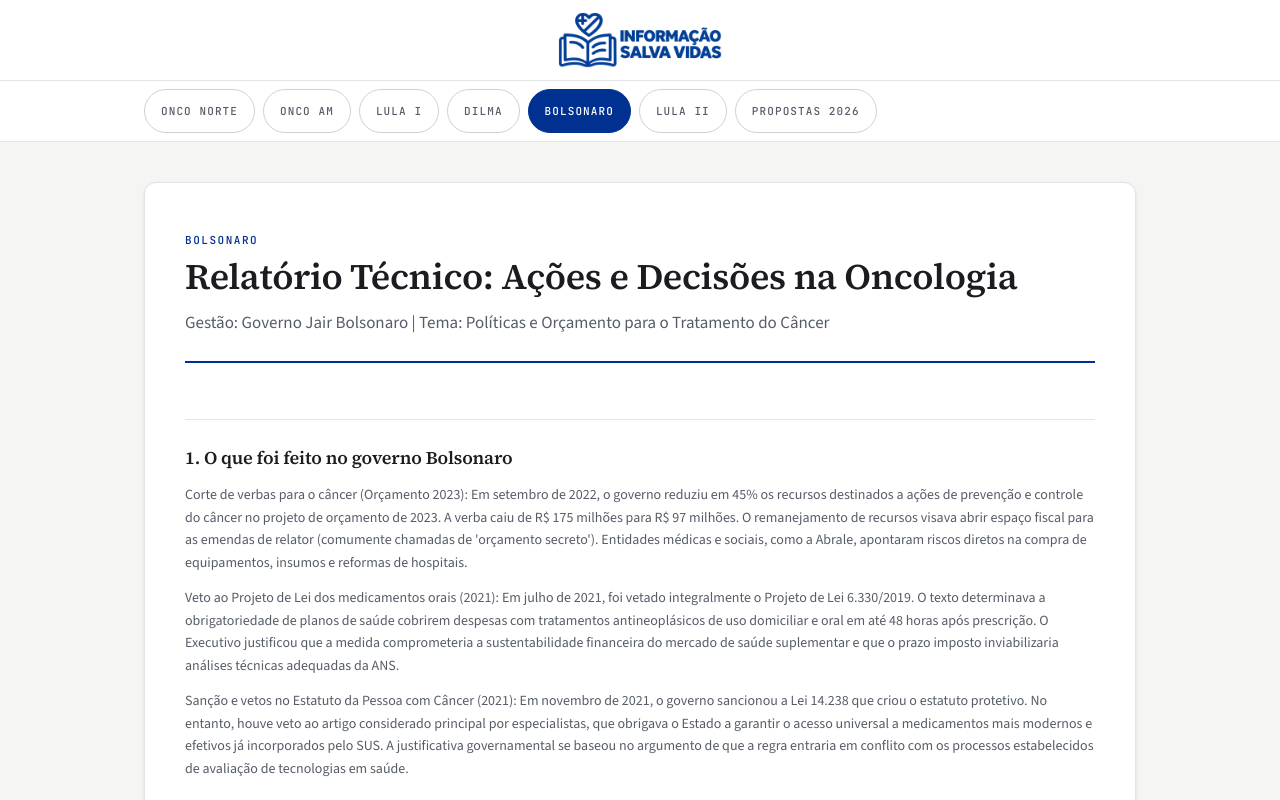
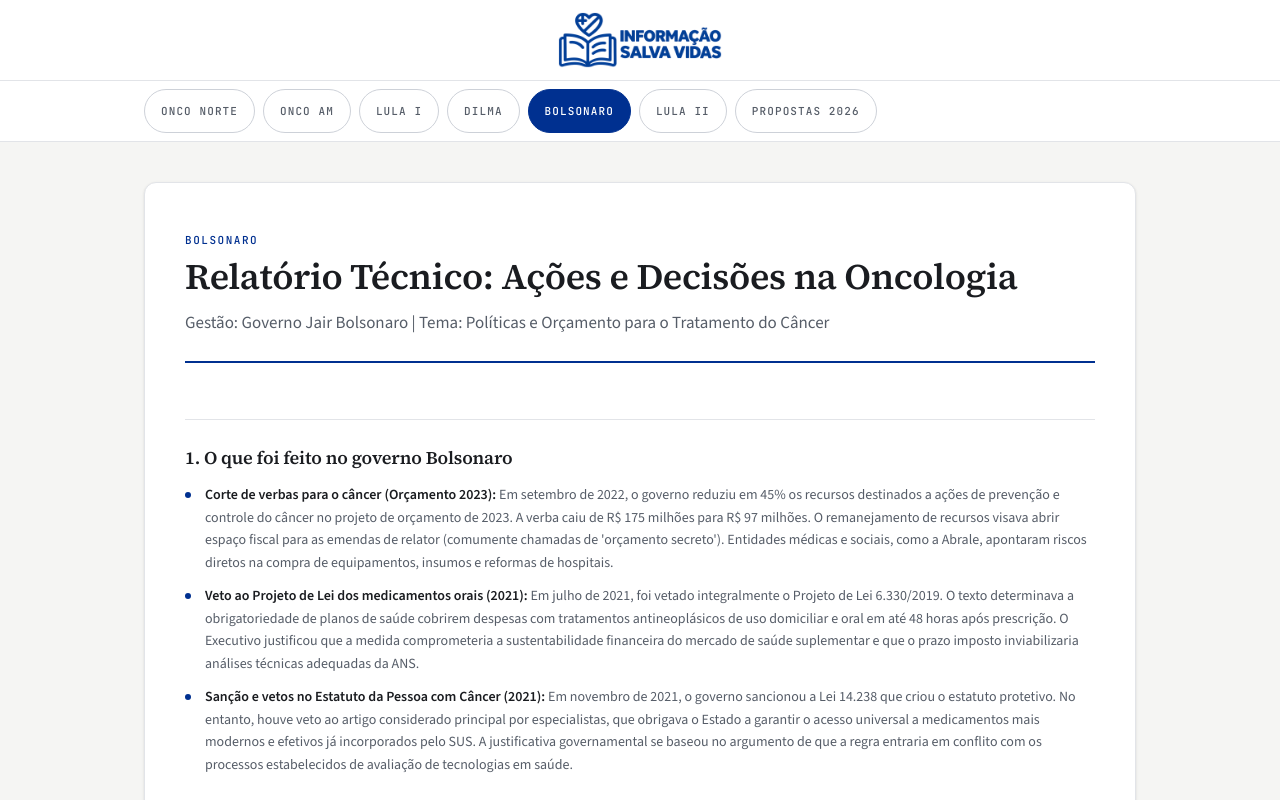
Before and after one commit to andrelobo/oncoinfo, a React (Vite) app: page /bolsonaro in a window 1280 px wide. Shown: the top 800 px of the page. Built offline with nearby package versions, Linux system fonts and the light colour scheme.

Commit message:
style(bullets): marcador azul + titulo do marco em bold; converte secao do Bolsonaro para lista (so visual + estrutura)

```diff
--- a/src/content/tabs.ts
+++ b/src/content/tabs.ts
@@ -238,7 +238,7 @@
     sections: [
       {
         heading: "1. O que foi feito no governo Bolsonaro",
-        paragraphs: [
+        bullets: [
           "Corte de verbas para o câncer (Orçamento 2023): Em setembro de 2022, o governo reduziu em 45% os recursos destinados a ações de prevenção e controle do câncer no projeto de orçamento de 2023. A verba caiu de R$ 175 milhões para R$ 97 milhões. O remanejamento de recursos visava abrir espaço fiscal para as emendas de relator (comumente chamadas de 'orçamento secreto'). Entidades médicas e sociais, como a Abrale, apontaram riscos diretos na compra de equipamentos, insumos e reformas de hospitais.",
           "Veto ao Projeto de Lei dos medicamentos orais (2021): Em julho de 2021, foi vetado integralmente o Projeto de Lei 6.330/2019. O texto determinava a obrigatoriedade de planos de saúde cobrirem despesas com tratamentos antineoplásicos de uso domiciliar e oral em até 48 horas após prescrição. O Executivo justificou que a medida comprometeria a sustentabilidade financeira do mercado de saúde suplementar e que o prazo imposto inviabilizaria análises técnicas adequadas da ANS.",
           "Sanção e vetos no Estatuto da Pessoa com Câncer (2021): Em novembro de 2021, o governo sancionou a Lei 14.238 que criou o estatuto protetivo. No entanto, houve veto ao artigo considerado principal por especialistas, que obrigava o Estado a garantir o acesso universal a medicamentos mais modernos e efetivos já incorporados pelo SUS. A justificativa governamental se baseou no argumento de que a regra entraria em conflito com os processos estabelecidos de avaliação de tecnologias em saúde.",
--- a/src/pages/TabPage.tsx
+++ b/src/pages/TabPage.tsx
@@ -97,10 +97,30 @@
             </div>
           ) : null}
           {section.bullets ? (
-            <ul className="list-inside list-disc space-y-2 text-sm leading-relaxed text-muted">
-              {section.bullets.map((b) => (
-                <li key={b}>{b}</li>
-              ))}
+            <ul className="space-y-2.5 text-sm leading-relaxed text-muted">
+              {section.bullets.map((b) => {
+                const sep = b.indexOf(": ");
+                const lead = sep > 0 && sep < 90 ? b.slice(0, sep) : null;
+                const body = lead ? b.slice(sep + 2) : b;
+                return (
+                  <li key={b} className="relative pl-5">
+                    <span
+                      aria-hidden
+                      className="absolute left-0 top-[0.6em] h-1.5 w-1.5 rounded-full bg-brand-blue"
+                    />
+                    {lead ? (
+                      <>
+                        <strong className="font-semibold text-ink">
+                          {lead}:
+                        </strong>{" "}
+                        {body}
+                      </>
+                    ) : (
+                      b
+                    )}
+                  </li>
+                );
+              })}
             </ul>
           ) : null}
         </section>
```
